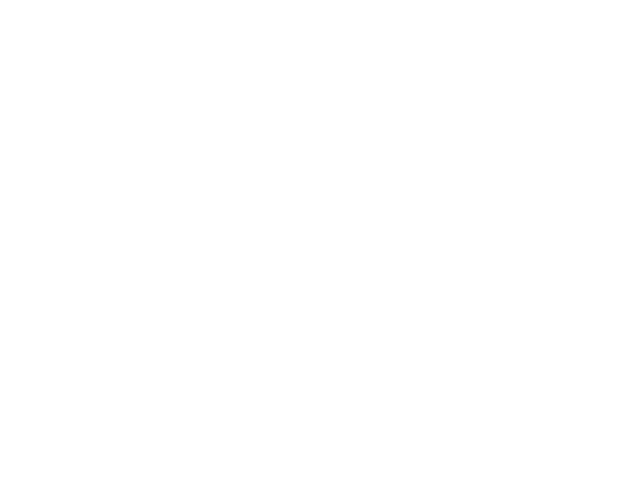
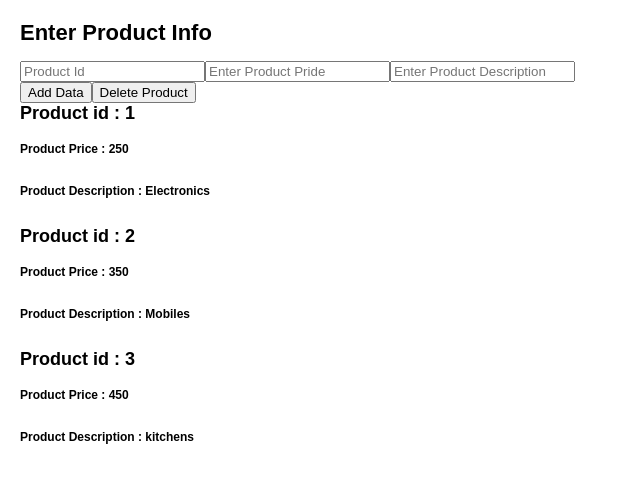
Before and after one commit to Bhavin-28/ReactProject, a React (Create React App) app: page / in a window 1280 px wide. Shown: the top 480 px of the page, without its empty margins (0-640 px from the left). Built offline with nearby package versions, Linux system fonts and the light colour scheme.

Commit message:
New Functionality in ProductData

```diff
--- a/src/Product.js
+++ b/src/Product.js
@@ -1,15 +1,85 @@
-const Product1 = {
+import React, { useState } from "react";
+const Product1 = [{
     id : 1,
     price : 250,
     description : 'Electronics'
-}
-const Product2 = {
-    id : 1,
+},
+{
+    id : 2,
     price : 350,
     description : 'Mobiles'
-}
-const Product3 = {
-    id : 1,
+},
+{
+    id : 3,
     price : 450,
     description : 'kitchens'
-}
+}]
+
+function ProductCollection(){
+const [inputValue, setInputValue] = useState('');
+const [proPrice,setProPrice] = useState('');
+const [proDesc,setProDesc] = useState('');
+const [products,setProducts] = useState(Product1);
+
+  let handleClick = (e) =>{
+    setProducts([
+      ...products,
+      {
+        id : inputValue,
+        price : proPrice,
+        description : proDesc
+      }
+    ])
+    // const proId = inputValue,
+    // productPrice = proPrice,
+    // productDescription = proDesc;
+    // const newData = {
+    //   id : proId,
+    //   price : productPrice,
+    //   description : productDescription
+    // }
+
+    // let test = [...products];
+    // test.push(newData)
+
+    // setProducts(test);
+  }
+  let handleDelete = (e) => {
+
+  }
+  const handleInputChange = (e) => {
+    setInputValue(e.target.value);
+  }
+  const handleProPrice= (e)=>{
+    setProPrice(e.target.value)
+  }
+  const handleProDesc = (e) => {
+    setProDesc(e.target.value);
+  }
+
+  return (
+
+    <div className="productAdd">
+        <h1>Enter Product Info</h1>
+        <div className="productDetail">
+          <input type="text" className="proId" value={inputValue} onChange={handleInputChange} placeholder="Product Id"/>
+
+          <input type="text" className="proPrice" value={proPrice} onChange={handleProPrice} placeholder="Enter Product Pride"/>
+
+          <input type="text" className="proDesc" placeholder="Enter Product Description" value={proDesc} onChange={handleProDesc}/>
+        </div>
+          <button type="submit" className="addData" onClick={handleClick} >Add Data</button>
+          <button type="submit" className="addData" onClick={handleDelete} >Delete Product</button>
+
+      {products.map((data) => (
+        <div key={data.id} id="lrel">
+            <h3>Product id : {data.id}</h3>
+            <h6>Product Price : {data.price}</h6>
+            <h6>Product Description : {data.description}</h6>
+        </div>
+      ))}
+    </div>
+  )
+  }
+
+export default ProductCollection
--- a/src/index.js
+++ b/src/index.js
@@ -1,7 +1,8 @@
 import React from 'react';
 import ReactDOM from 'react-dom/client';
 import './index.css';
-import {} from './App';
+// import App from './App';
+import ProductData from './Product';
 // import App from './App';
 
 // import Practice from './Practice';
@@ -13,6 +14,7 @@ root.render(
     <>
     {/* <App /> */}
     {/* <Practice/> */}
+    <ProductData/>
 
     </>
     )
```
Also changed, not shown: src/App.js (line endings or trailing spaces).
